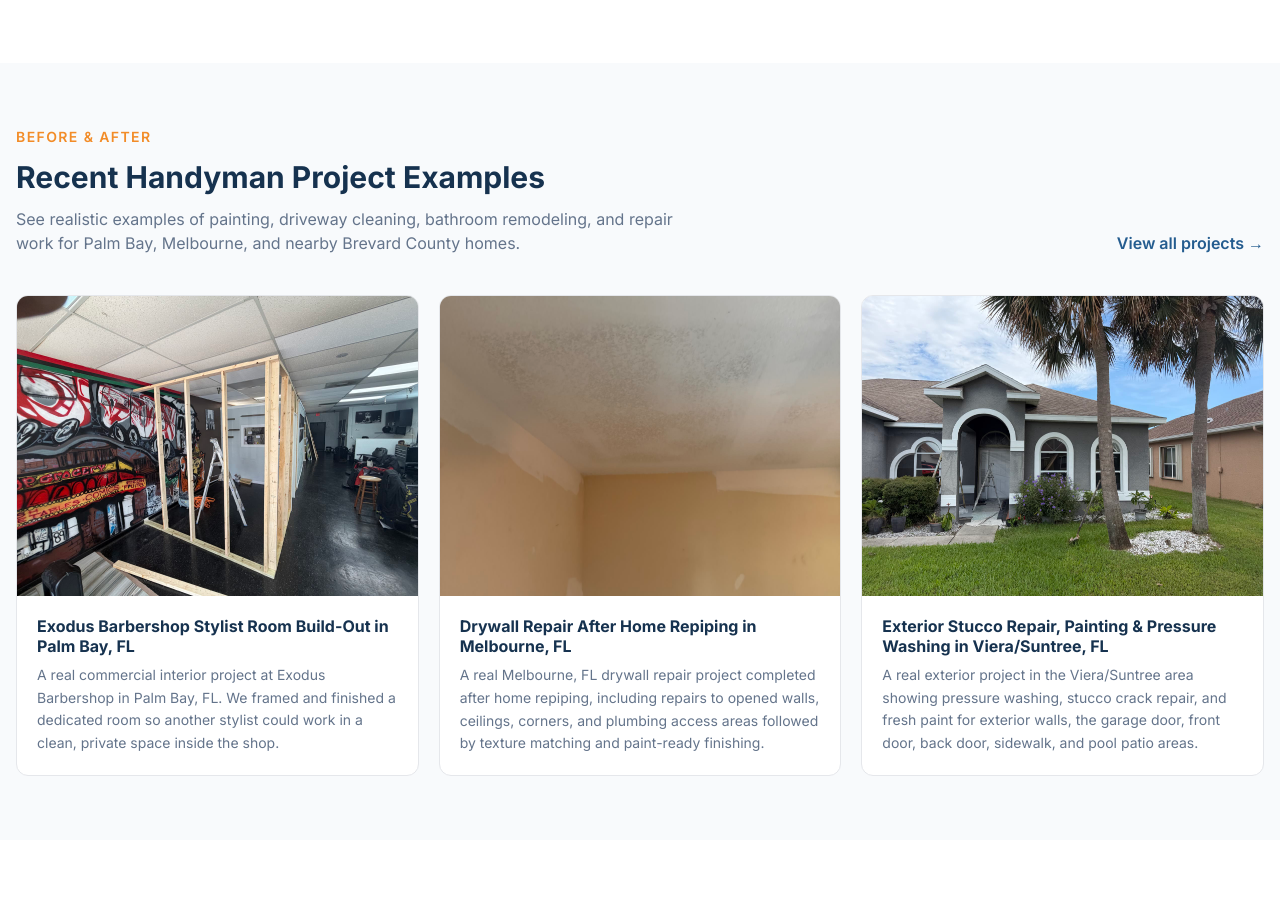
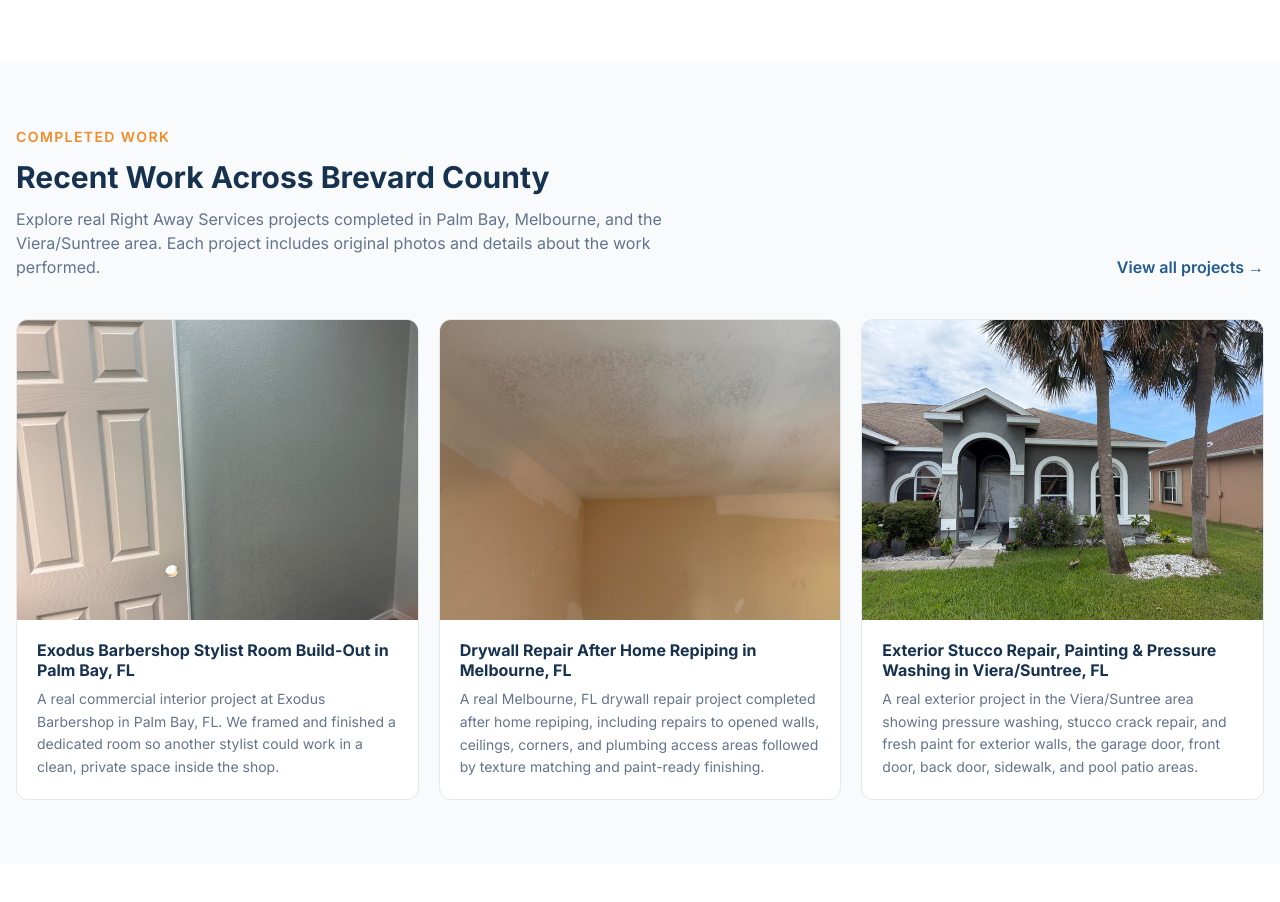
Before and after one commit to nomadghibi/rightawayservices, a Next.js app: page / in a window 1280 px wide. Shown: the part 1540-2442 px from the top of the page. Built offline with nearby package versions, Linux system fonts and the light colour scheme.

Commit message:
Improve homepage project showcase

```diff
--- a/app/page.tsx
+++ b/app/page.tsx
@@ -143,13 +143,13 @@ export default function HomePage() {
         <div className="max-w-7xl mx-auto">
           <div className="flex flex-col gap-4 sm:flex-row sm:items-end sm:justify-between mb-10">
             <div>
-              <p className="text-accent font-semibold text-sm uppercase tracking-widest mb-3">Before &amp; After</p>
+              <p className="text-accent font-semibold text-sm uppercase tracking-widest mb-3">Completed Work</p>
               <h2 className="text-2xl sm:text-3xl font-bold text-navy mb-3">
-                Recent Handyman Project Examples
+                Recent Work Across Brevard County
               </h2>
               <p className="text-slate-gray max-w-2xl">
-                See realistic examples of painting, driveway cleaning, bathroom remodeling, and repair work for Palm
-                Bay, Melbourne, and nearby Brevard County homes.
+                Explore real Right Away Services projects completed in Palm Bay, Melbourne, and the Viera/Suntree
+                area. Each project includes original photos and details about the work performed.
               </p>
             </div>
             <Link href="/projects" className="text-service-blue font-semibold hover:underline">
@@ -158,7 +158,7 @@ export default function HomePage() {
           </div>
           <div className="grid grid-cols-1 md:grid-cols-3 gap-5">
             {featuredProjects.map((project) => {
-              const image = project.images[0]
+              const image = project.images.find((item) => item.phase === 'after') ?? project.images[0]
 
               return (
                 <Link
```
